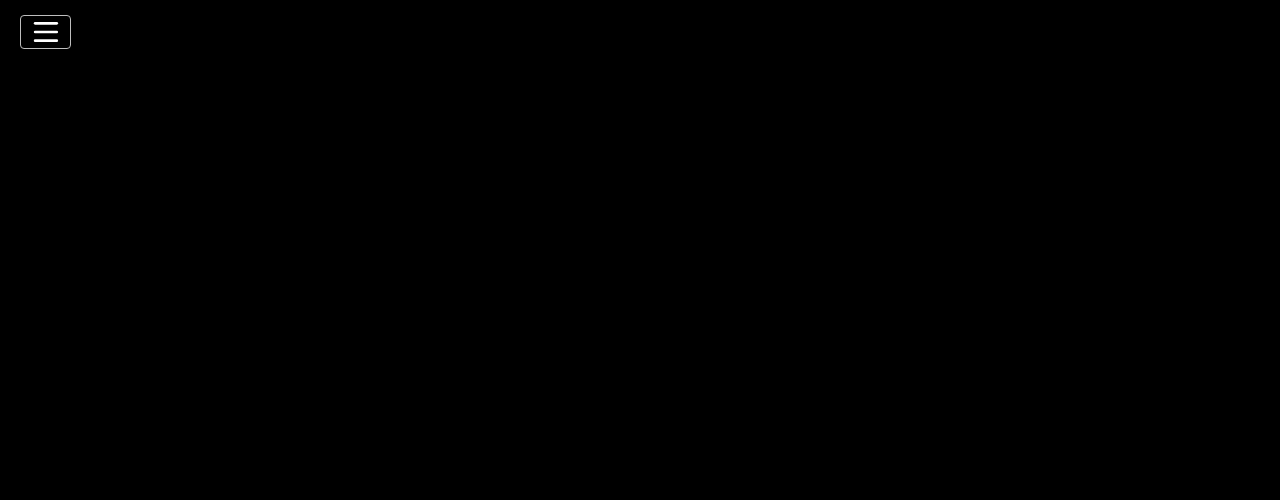
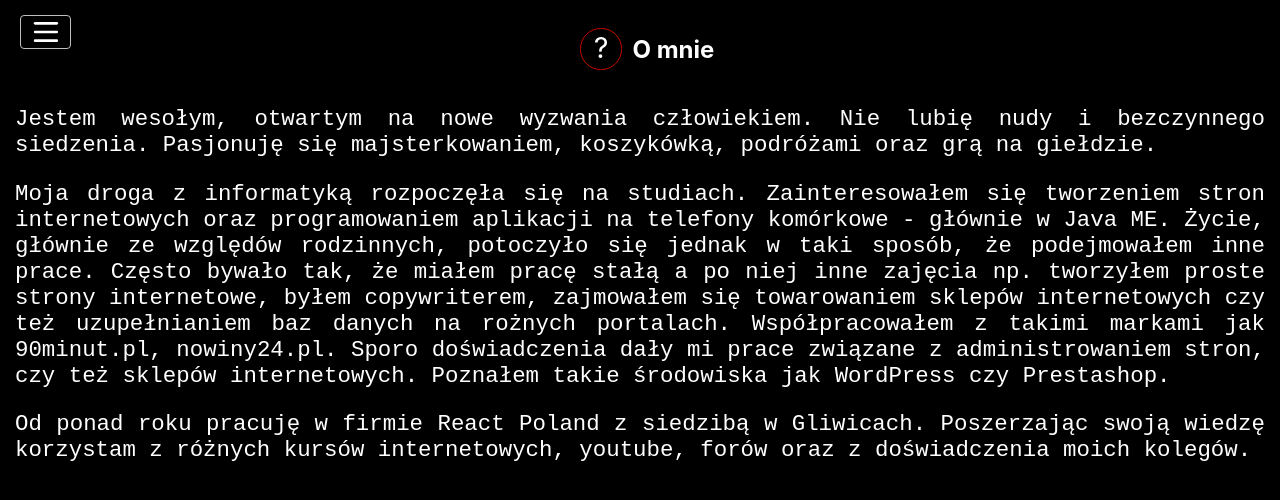
Before and after one commit to p-miszczuk/businesscardv2, a React (Create React App) app: page /about in a window 1280 px wide. Shown: the top 500 px of the page. Built offline with nearby package versions, Linux system fonts and the light colour scheme.

Commit message:
add prettier, create About section - description

```diff
--- a/src/components/Content.js
+++ b/src/components/Content.js
@@ -2,6 +2,7 @@ import {
   Route,
   Switch,
 } from 'react-router-dom'
+import About from '../pages/About';
 import Home from '../pages/Home'
 import React from 'react'
 
@@ -13,7 +14,7 @@ const Content = () => {
           <Home />
         </Route>
         <Route path="/about">
-          About
+          <About />
         </Route>
         <Route path="/projects">
           Projects
--- /dev/null
+++ b/src/pages/About.js
@@ -0,0 +1,37 @@
+import React from "react";
+
+const About = () => {
+  return (
+    <div className="about">
+      <header className="about__header">
+        <span>?</span>
+        <span />
+        <h2>O mnie</h2>
+      </header>
+      <div className="about__description">
+        {aboutContent.map(({ id, text }) => (
+          <p key={id} className="about__text">
+            {text}
+          </p>
+        ))}
+      </div>
+    </div>
+  );
+};
+
+const aboutContent = [
+  {
+    id: 1,
+    text: `Jestem wesołym, otwartym na nowe wyzwania człowiekiem. Nie lubię nudy i bezczynnego siedzenia. Pasjonuję się majsterkowaniem, koszykówką, podróżami oraz grą na giełdzie.`
+  },
+  {
+    id: 2,
+    text: `Moja droga z informatyką rozpoczęła się na studiach. Zainteresowałem się tworzeniem stron internetowych oraz programowaniem aplikacji na telefony komórkowe - głównie w Java ME. Życie, głównie ze względów rodzinnych, potoczyło się jednak w taki sposób, że podejmowałem inne prace. Często bywało tak, że miałem pracę stałą a po niej inne zajęcia np. tworzyłem proste strony internetowe, byłem copywriterem, zajmowałem się towarowaniem sklepów internetowych czy też uzupełnianiem baz danych na rożnych portalach. Współpracowałem z takimi markami jak 90minut.pl, nowiny24.pl. Sporo doświadczenia dały mi prace związane z administrowaniem stron, czy też sklepów internetowych. Poznałem takie środowiska jak WordPress czy Prestashop.`
+  },
+  {
+    id: 3,
+    text: `Od ponad roku pracuję w firmie React Poland z siedzibą w Gliwicach. Poszerzając swoją wiedzę korzystam z różnych kursów internetowych, youtube, forów oraz z doświadczenia moich kolegów.`
+  }
+];
+
+export default About;
--- /dev/null
+++ b/src/style/about.scss
@@ -0,0 +1,42 @@
+.about {
+  padding: 15px;
+  header {
+    display: flex;
+    justify-content: center;
+    align-items: center;
+    position: relative;
+    &:hover {
+      span {
+        &:nth-child(1) {
+          @include animationRotate;
+        }
+      }
+    }
+    span {
+      &:nth-child(2) {
+        display: block;
+        margin-right: 10px;
+        position: relative;
+        @include borderOval;
+        @include size(40px, 40px);
+      }
+      &:first-child {
+        font-size: 1.8rem;
+        transform: translate(28px, -2px);
+      }
+    }
+  }
+  &__description {
+    .about__text {
+      text-align: justify;
+      font-size: 1.5rem;
+      font-family: "Courier New", Courier, monospace;
+      @include breakpoint("medium") {
+        font-size: 1.2rem;
+      }
+      @include breakpoint("large") {
+        font-size: 1.4rem;
+      }
+    }
+  }
+}
--- /dev/null
+++ b/src/style/animations.scss
@@ -0,0 +1,55 @@
+@mixin animateBackground {
+  animation: 40s ease infinite anim;
+  @keyframes anim {
+    0% {
+      background-position: 100% 100%;
+      transform: scale(1);
+    }
+    50% {
+      background-position: 100% 40%;
+      transform: scale(1.2);
+    }
+    100% {
+      background-position: 100% 100%;
+      transform: scale(1);
+    }
+  }
+}
+
+@mixin animateHomeContent($value) {
+  animation: displayNameAnimation 1s ease 2s forwards;
+  @keyframes displayNameAnimation {
+    0% {
+      width: 0;
+    }
+    100% {
+      width: $value;
+    }
+  }
+}
+
+@mixin displayHomeText($value) {
+  animation: displayText 0.8s ease 3.2s forwards;
+  @keyframes displayText {
+    0% {
+      transform: translateY($value);
+      opacity: 1;
+    }
+    100% {
+      transform: translateY(0);
+      opacity: 1;
+    }
+  }
+}
+
+@mixin animationRotate {
+  animation: animRotate 1s ease 0 infinite;
+  @keyframes animRotate {
+    0% {
+      transform: rotate(0, 0);
+    }
+    100% {
+      transform: rotate(359deg, -359deg);
+    }
+  }
+}
--- a/src/style/colors.scss
+++ b/src/style/colors.scss
@@ -5,3 +5,4 @@ $darkBlue: #302c55;
 $gray: #bebebe;
 $dark: #191919;
 $darkHover: #010101;
+$darkRed: #cc0000;
--- a/src/style/index.scss
+++ b/src/style/index.scss
@@ -1,24 +1,24 @@
 body {
   margin: 0;
-  font-family: -apple-system,
-    BlinkMacSystemFont, 'Segoe UI',
-    'Roboto', 'Oxygen', 'Ubuntu',
-    'Cantarell', 'Fira Sans',
-    'Droid Sans', 'Helvetica Neue',
+  font-family: -apple-system, BlinkMacSystemFont, "Segoe UI", "Roboto", "Oxygen",
+    "Ubuntu", "Cantarell", "Fira Sans", "Droid Sans", "Helvetica Neue",
     sans-serif;
   -webkit-font-smoothing: antialiased;
   -moz-osx-font-smoothing: grayscale;
   background: black;
   overflow-x: hidden;
+  color: white;
 }
 
 code {
-  font-family: source-code-pro, Menlo,
-    Monaco, Consolas, 'Courier New',
+  font-family: source-code-pro, Menlo, Monaco, Consolas, "Courier New",
     monospace;
 }
 
-@import './mixins.scss';
-@import './app.scss';
-@import './nav.scss';
-@import './home.scss';
+@import "./mixins.scss";
+@import "./animations.scss";
+@import "./app.scss";
+@import "./nav.scss";
+@import "./home.scss";
+@import "./about.scss";
+@import "./animations.scss";
--- a/src/style/mixins.scss
+++ b/src/style/mixins.scss
@@ -1,62 +1,31 @@
 $breakpoints: (
-  'small': 450px,
-  'medium': 768px,
-  'large': 1024px,
+  "small": 450px,
+  "medium": 768px,
+  "large": 1024px
 ) !default;
 
 @mixin breakpoint($value) {
-  @if map-has-key($breakpoints, $value)
-  {
+  @if map-has-key($breakpoints, $value) {
     @media (min-width: map-get($breakpoints, $value)) {
       @content;
     }
   }
 }
 
-@mixin animateBackground {
-  animation: 40s ease infinite anim;
-  @keyframes anim {
-    0% {
-      background-position: 100% 100%;
-      transform: scale(1);
-    }
-    50% {
-      background-position: 100% 40%;
-      transform: scale(1.2);
-    }
-    100% {
-      background-position: 100% 100%;
-      transform: scale(1);
-    }
-  }
+@mixin borderOval {
+  border: 1px solid $darkRed;
+  border-radius: 49%;
 }
 
-@mixin animateHomeContent($value) {
-  animation: displayNameAnimation 1s
-    ease 2s forwards;
-  @keyframes displayNameAnimation {
-    0% {
-      width: 0;
-    }
-    100% {
-      width: $value;
-    }
-  }
+@mixin size($width, $height) {
+  width: $width;
+  height: $height;
 }
 
-@mixin displayHomeText($value) {
-  animation: displayText 0.8s ease 3.2s
-    forwards;
-  @keyframes displayText {
-    0% {
-      transform: translateY($value);
-      opacity: 1;
-    }
-    100% {
-      transform: translateY(0);
-      opacity: 1;
-    }
-  }
+@mixin positionAbsolute($top, $left) {
+  position: absolute;
+  top: $top;
+  left: $left;
 }
 
 @mixin centerXY {
```
Also changed, not shown: .prettierrc.json (added).
